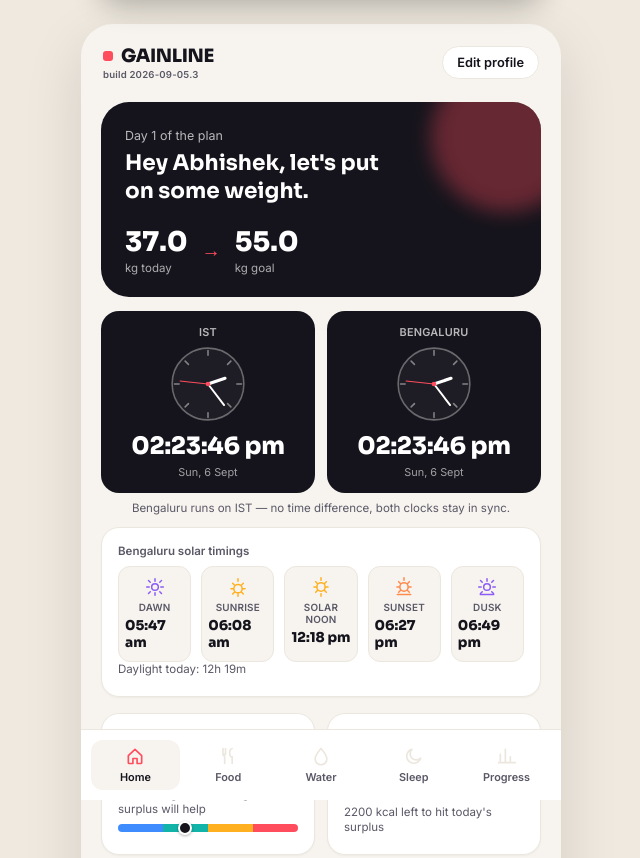
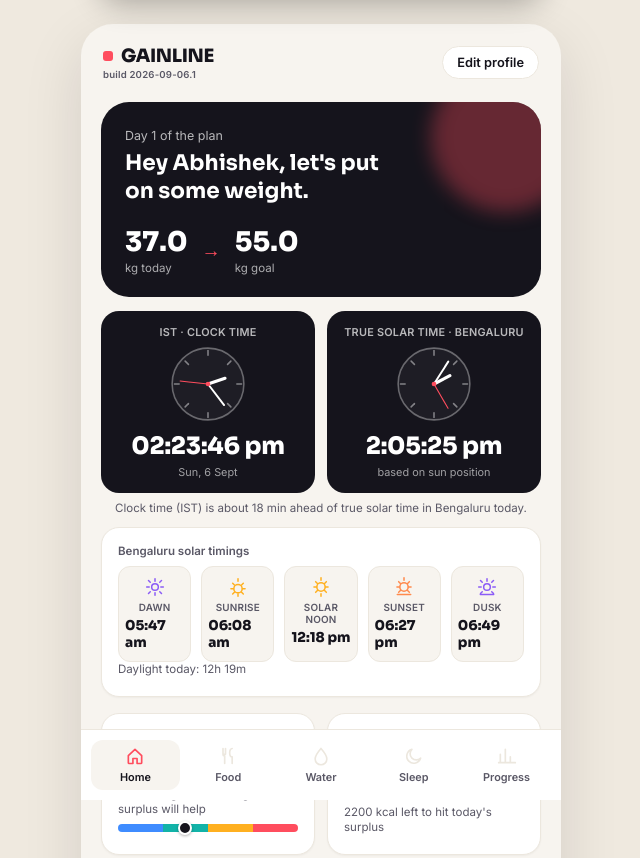
Before and after one commit to imabhiyogi-23/Weight-gain-, a plain HTML site: page index.html in a window 1280 px wide. Shown: the top 858 px of the page, without its empty margins (319-959 px from the left). Drawn offline with Linux system fonts and the light colour scheme.

Commit message:
Add files via upload

```diff
--- a/app.js
+++ b/app.js
@@ -2,7 +2,7 @@
   "use strict";
 
   /* ============ Build/version — bump this on every real change ============ */
-  const APP_VERSION = "2026-09-05.3";
+  const APP_VERSION = "2026-09-06.1";
 
   /* ============ Offline support (PWA) ============ */
   if ("serviceWorker" in navigator) {
@@ -112,7 +112,12 @@
     return { bmi, bmiCategory, bmr, tdee, calorieGoal, proteinGoal, carbsGoal, fatsGoal };
   }
 
-  /* ============ Live clocks (IST + Bengaluru — same zone) ============ */
+  /* ============ Live clocks (IST clock time + Bengaluru true solar time) ============ */
+  // solarOffsetMinutes = how many minutes the IST clock is ahead of true
+  // apparent solar time in Bengaluru today (negative = clock is behind).
+  // Recomputed once an hour in renderSunTimes(); consumed every second here.
+  let solarOffsetMinutes = 0;
+
   function setHands(prefix, h, m, s) {
     const hourDeg = (h % 12) * 30 + m * 0.5;
     const minDeg = m * 6 + s * 0.1;
@@ -133,14 +138,25 @@
 
     document.getElementById("clockIST").textContent = timeStr;
     document.getElementById("clockISTDate").textContent = dateStr;
-    document.getElementById("clockBLR").textContent = timeStr;
-    document.getElementById("clockBLRDate").textContent = dateStr;
+    setHands("IST", h, m, s);
 
-    setHands("IST", h, m, s);
-    setHands("BLR", h, m, s);
+    // True apparent solar time = clock time shifted by today's solar offset
+    // (longitude-from-IST-meridian correction + equation of time, combined).
+    const solarMs = ist.getTime() - solarOffsetMinutes * 60000;
+    const solarDate = new Date(solarMs);
+    const sh = solarDate.getHours(), sm = solarDate.getMinutes(), ss = solarDate.getSeconds();
+    document.getElementById("clockBLR").textContent = formatHMS(sh, sm, ss);
+    setHands("BLR", sh, sm, ss);
   }
   renderClocks();
   setInterval(renderClocks, 1000);
+
+  function formatHMS(h, m, s) {
+    const period = h >= 12 ? "pm" : "am";
+    let hh = h % 12;
+    if (hh === 0) hh = 12;
+    return `${hh}:${String(m).padStart(2, "0")}:${String(s).padStart(2, "0")} ${period}`;
+  }
 
   /* ============ Bengaluru solar timings ============ */
   // General-purpose sunrise equation (astronomical, computed client-side —
@@ -188,6 +204,12 @@
     };
   }
 
+  function toISTComponents(date) {
+    // Same trick as getISTNow(), but for an arbitrary Date instead of "now".
+    const s = date.toLocaleString("en-US", { timeZone: "Asia/Kolkata" });
+    return new Date(s);
+  }
+
   function renderSunTimes() {
     const ist = getISTNow(); // gives IST calendar date regardless of device timezone
     const y = ist.getFullYear(), m = ist.getMonth() + 1, d = ist.getDate();
@@ -206,8 +228,22 @@
     const hrs = Math.floor(daylightMs / 3600000);
     const mins = Math.round((daylightMs % 3600000) / 60000);
     document.getElementById("daylightLength").textContent = `${hrs}h ${mins}m`;
+
+    // Solar noon (std.transit) is the instant the sun is truest overhead —
+    // i.e. when apparent solar time reads exactly 12:00. Comparing that
+    // instant's IST clock reading to 12:00 gives how far the clock has
+    // drifted from the sun today (longitude offset + equation of time).
+    const transitIST = toISTComponents(std.transit);
+    const minutesSinceMidnight = transitIST.getHours() * 60 + transitIST.getMinutes() + transitIST.getSeconds() / 60;
+    solarOffsetMinutes = minutesSinceMidnight - 720;
+
+    const absMin = Math.round(Math.abs(solarOffsetMinutes));
+    const direction = solarOffsetMinutes >= 0 ? "ahead of" : "behind";
+    document.getElementById("solarOffsetNote").textContent =
+      `Clock time (IST) is about ${absMin} min ${direction} true solar time in Bengaluru today.`;
   }
   renderSunTimes();
+  renderClocks(); // repaint now that the real solar offset is known (avoids a brief flash)
   setInterval(renderSunTimes, 60 * 60 * 1000); // recompute hourly, rolls to a new day naturally
 
   /* ============ Day-to-day browsing state ============ */
--- a/index.html
+++ b/index.html
@@ -57,7 +57,7 @@
 
       <div class="clock-row">
         <div class="clock-card">
-          <p class="clock-label">IST</p>
+          <p class="clock-label">IST · clock time</p>
           <svg viewBox="0 0 100 100" class="clock-face" id="clockFaceIST">
             <circle cx="50" cy="50" r="46" class="clock-face-ring"/>
             <g class="clock-ticks">
@@ -75,7 +75,7 @@
           <p class="clock-date" id="clockISTDate">—</p>
         </div>
         <div class="clock-card">
-          <p class="clock-label">Bengaluru</p>
+          <p class="clock-label">True solar time · Bengaluru</p>
           <svg viewBox="0 0 100 100" class="clock-face" id="clockFaceBLR">
             <circle cx="50" cy="50" r="46" class="clock-face-ring"/>
             <g class="clock-ticks">
@@ -90,10 +90,10 @@
             <circle cx="50" cy="50" r="3" class="clock-center"/>
           </svg>
           <p class="clock-value" id="clockBLR">--:--:--</p>
-          <p class="clock-date" id="clockBLRDate">—</p>
+          <p class="clock-date" id="clockBLRDate">based on sun position</p>
         </div>
       </div>
-      <p class="clock-note">Bengaluru runs on IST — no time difference, both clocks stay in sync.</p>
+      <p class="clock-note" id="solarOffsetNote">Calculating solar offset…</p>
 
       <div class="card solar-card">
         <p class="card-label">Bengaluru solar timings</p>
```
Also changed, not shown: 1 other file.
